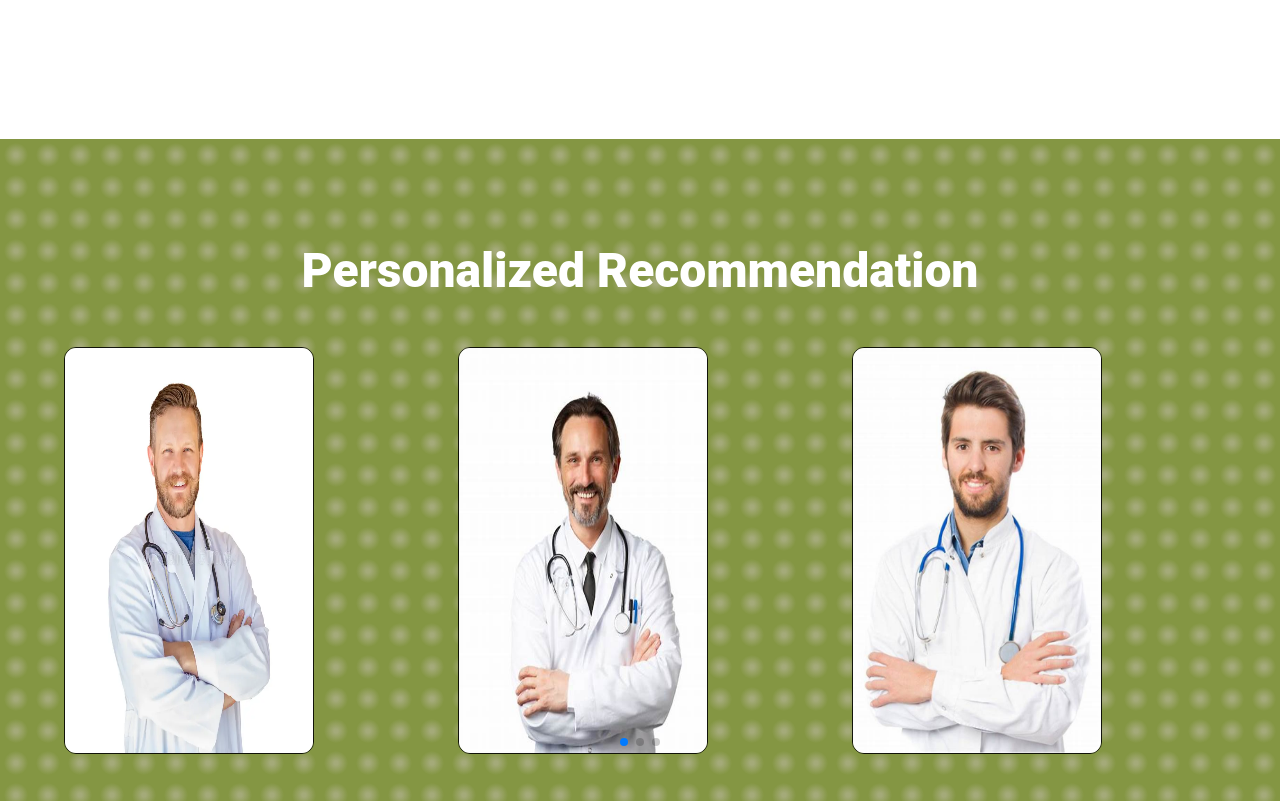
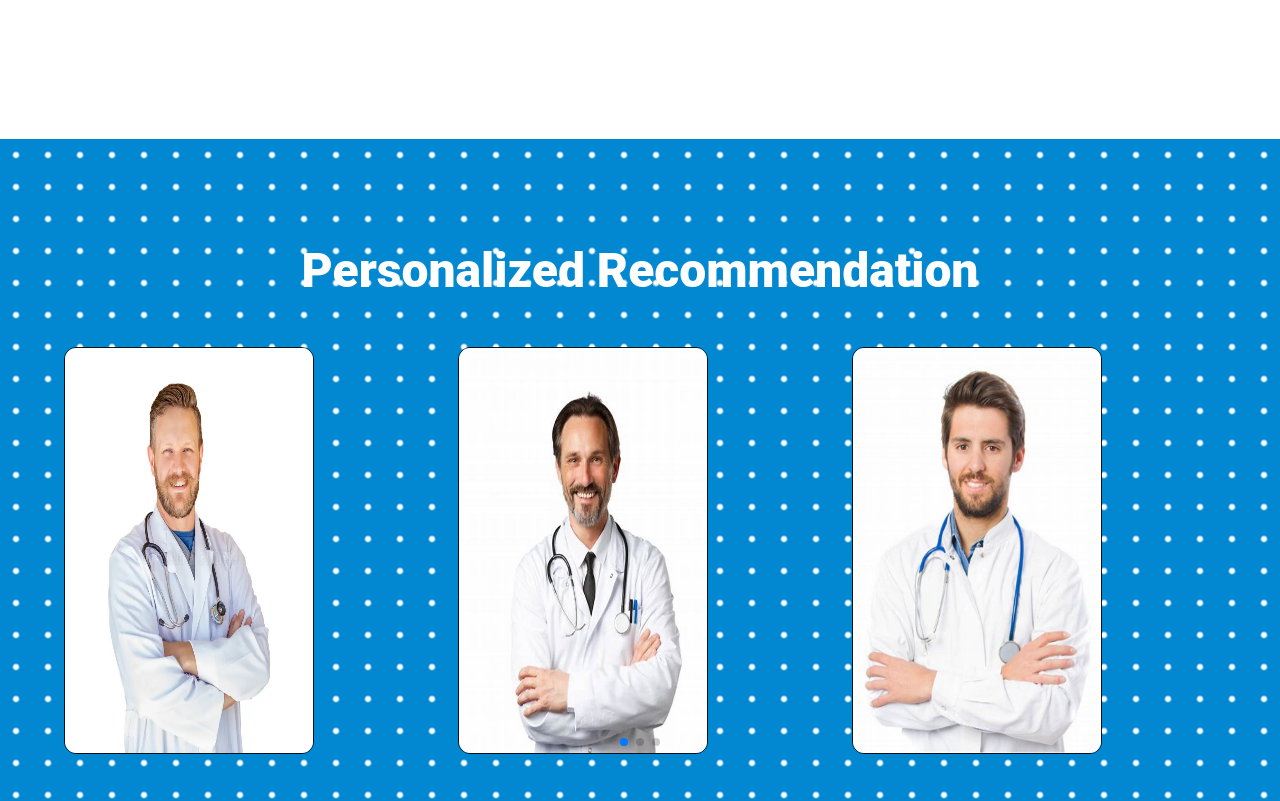
Before and after one commit to siamislam07/Diagnostic-Center-Client, a React (Vite) app: page / in a window 1280 px wide. Shown: the part 1580-2381 px from the top of the page. Built offline with nearby package versions, Linux system fonts and the light colour scheme; no server answers; grey boxes are pictures that could not be loaded.

Commit message:
background color change for reconmandation section

```diff
--- a/index.html
+++ b/index.html
@@ -7,6 +7,7 @@
     <title>InnovateHealth Hub</title>
   </head>
   <body>
+
     <div id="root"></div>
     <script type="module" src="/src/main.jsx"></script>
   </body>
--- a/package.json
+++ b/package.json
@@ -16,6 +16,8 @@
     "@mui/icons-material": "^5.14.18",
     "@mui/material": "^5.14.18",
     "@mui/x-date-pickers": "^6.18.2",
+    "@stripe/react-stripe-js": "^2.4.0",
+    "@stripe/stripe-js": "^2.3.0",
     "@tanstack/react-query": "^5.8.9",
     "axios": "^1.6.2",
     "dayjs": "^1.11.10",
--- a/src/Layout/Dashboard.jsx
+++ b/src/Layout/Dashboard.jsx
@@ -92,6 +92,7 @@ export default function Dashboard() {
     const toggleDrawer = () => {
         setOpen(!open);
     };
+
     const options = {
         animationData: H,
         loop: 2,
--- a/src/pages/Dashboard/All users/AllUsers.jsx
+++ b/src/pages/Dashboard/All users/AllUsers.jsx
@@ -13,6 +13,7 @@ import Swal from "sweetalert2";
 
 const AllUsers = () => {
     const axiosSecure = useAxiosSecure()
+
     const { data: users = [], refetch } = useQuery({
         queryKey: ['users'],
         queryFn: async () => {
--- a/src/pages/Home/Slider/Recommendation.jsx
+++ b/src/pages/Home/Slider/Recommendation.jsx
@@ -52,18 +52,20 @@ const Recommendation = () => {
 
     return (
         <Grid sx={{
+            // backgroundImage:'https://th.bing.com/th/id/OIP.Tomj32XOrdxdRkbOiz3GYAHaKa?rs=1&pid=ImgDetMain',
             position: '', marginTop: '170px', py: 7,
-            backgroundImage: `radial-gradient(#a4aa79 2px, transparent 12px)`,
+            backgroundImage: 'radial-gradient(white 2px, transparent 4px)',
             backgroundSize: '32px 32px',
             backgroundAttachment: 'fixed',
-            backgroundColor: '#849643',
+            backgroundColor: '#0288d1',
+
 
         }}>
             <Typography variant="h3" align="center" color={'white'} sx={{ my: 6, fontWeight: 800 }} >
                 Personalized Recommendation
 
             </Typography>
-            <Container maxWidth="lg" >
+            <Container maxWidth="lg" sx={{cursor:'grab'}} >
                 <Swiper
                     slidesPerView={3}
                     spaceBetween={30}
@@ -75,7 +77,7 @@ const Recommendation = () => {
                     breakpoints={responsiveBreakpoints}
                 >
                     <SwiperSlide className="swiper-slide">
-                        <img className="swiper-image" src={slide1} alt="Recommendation_Slider" />
+                        <img className="swiper-image"  src={slide1} alt="Recommendation_Slider" />
                         <div className="slide-overlay">
                             <Typography gutterBottom variant="h6" className="slide-text">{recommendations?.[0]?.title}</Typography>
                             <Typography variant="body2" sx={{ fontWeight: 700, fontSize: '1rem' }} className="slide-description">{recommendations?.[0]?.content}</Typography>
```
Also changed, not shown: public/banner.jpg (added), src/pages/TestDetails/TestDetails.jsx (line endings or trailing spaces), 1 other file (tests, documents, lock files or other folders).
